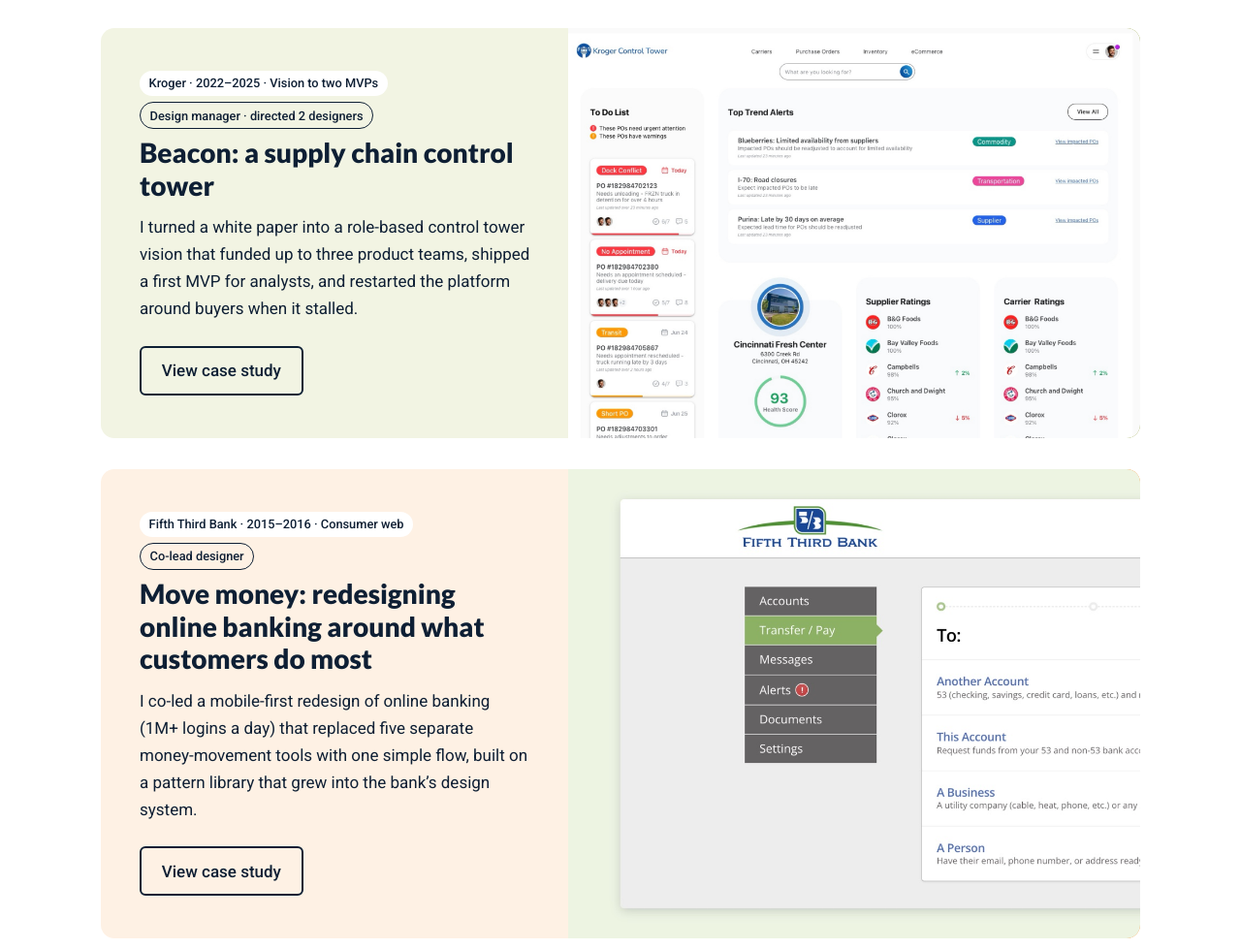
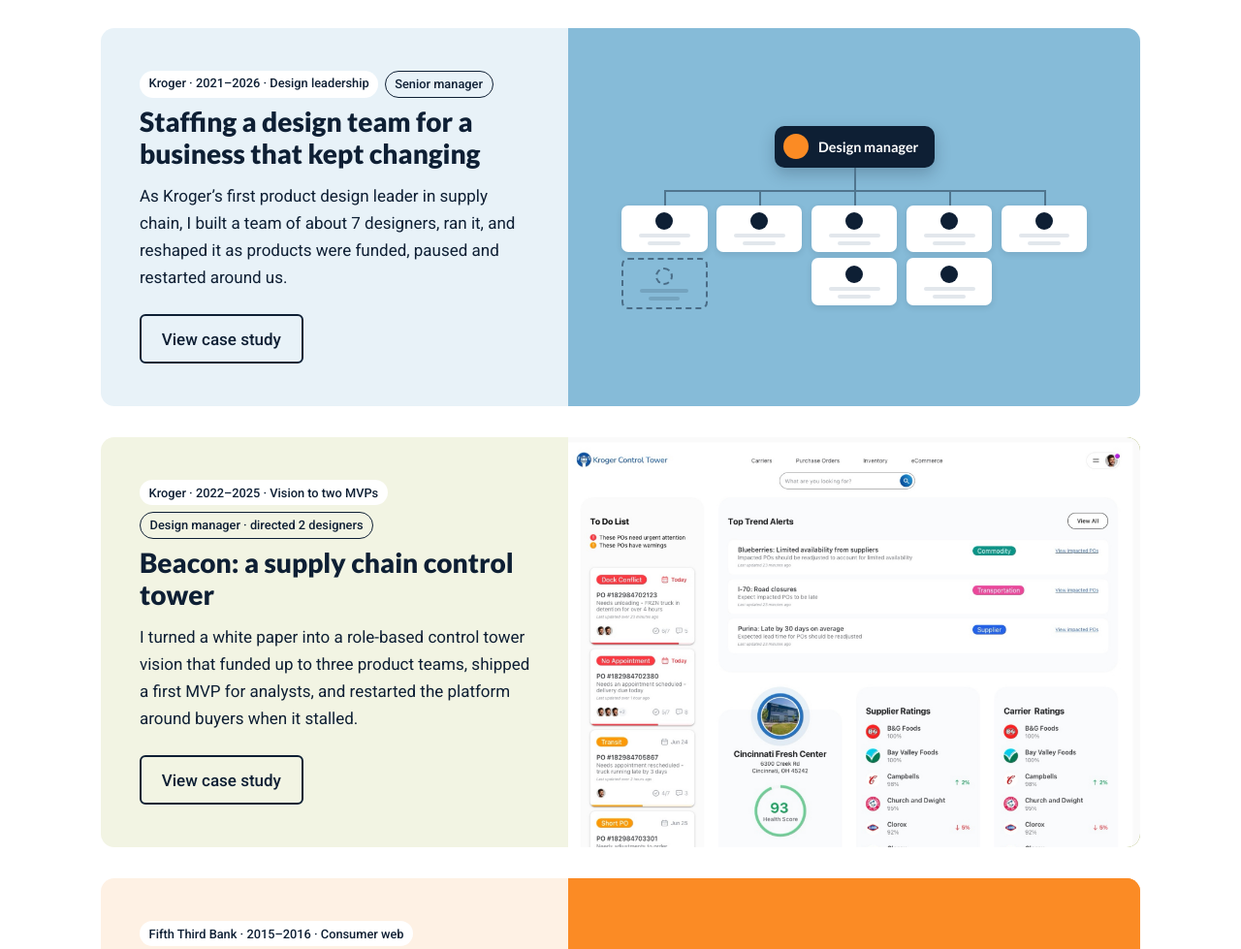
Before and after one commit to chris-kluesener/chris-kluesener.github.io, a plain HTML site: page index.html in a window 1280 px wide. Shown: the part 1283-2262 px from the top of the page at 97% size. Drawn offline with Linux system fonts and the light colour scheme.

Commit message:
Reorder case studies, add org chart and orange Fifth Third card
Co-Authored-By: Claude Opus 5.5 <noreply@anthropic.com>

```diff
--- a/index.html
+++ b/index.html
@@ -48,6 +48,17 @@
                 <div class="card-media"><img src="images/ngpos/store-queue.jpg" alt="Store Queue screen showing rollout status for stores across divisions"></div>
             </a>
           </li>
+          <li class="card tone-sky">
+            <a class="card-link" href="work/design-team.html">
+                <div class="card-text">
+                  <p class="card-tags"><span class="tag">Kroger · 2021–2026 · Design leadership</span> <span class="tag role">Senior manager</span></p>
+                  <h3>Staffing a design team for a business that kept changing</h3>
+                  <p>As Kroger’s first product design leader in supply chain, I built a team of about 7 designers, ran it, and reshaped it as products were funded, paused and restarted around us.</p>
+                  <span class="btn">View case study</span>
+                </div>
+                <div class="card-media orgchart" role="img" aria-label="Org chart: a design manager leading about seven product designers, plus one open role, grouped across five supply chain domains."><div class="oc-lead"><div class="oc-person oc-me"><i></i><span>Design manager</span></div></div><div class="oc-team"><div class="oc-group"><div class="oc-people"><div class="oc-person"><i></i><b></b><b></b></div><div class="oc-person oc-open"><i></i><b></b><b></b></div></div></div><div class="oc-group"><div class="oc-people"><div class="oc-person"><i></i><b></b><b></b></div></div></div><div class="oc-group"><div class="oc-people"><div class="oc-person"><i></i><b></b><b></b></div><div class="oc-person"><i></i><b></b><b></b></div></div></div><div class="oc-group"><div class="oc-people"><div class="oc-person"><i></i><b></b><b></b></div><div class="oc-person"><i></i><b></b><b></b></div></div></div><div class="oc-group"><div class="oc-people"><div class="oc-person"><i></i><b></b><b></b></div></div></div></div></div>
+            </a>
+          </li>
           <li class="card tone-olive">
             <a class="card-link" href="work/beacon.html">
                 <div class="card-text">
@@ -67,18 +78,7 @@
                   <p>I co-led a mobile-first redesign of online banking (1M+ logins a day) that replaced five separate money-movement tools with one simple flow, built on a pattern library that grew into the bank’s design system.</p>
                   <span class="btn">View case study</span>
                 </div>
-                <div class="card-media"><img src="images/fifththird/hero.jpg" alt="Fifth Third Move Money flow on desktop and phone, asking where the money is going"></div>
-            </a>
-          </li>
-          <li class="card tone-sky">
-            <a class="card-link" href="work/design-team.html">
-                <div class="card-text">
-                  <p class="card-tags"><span class="tag">Kroger · 2021–2026 · Design leadership</span> <span class="tag role">Senior manager</span></p>
-                  <h3>Staffing a design team for a business that kept changing</h3>
-                  <p>As Kroger’s first product design leader in supply chain, I built a team of about 7 designers, ran it, and reshaped it as products were funded, paused and restarted around us.</p>
-                  <span class="btn">View case study</span>
-                </div>
-                <div class="card-media card-figure" aria-hidden="true"><span>~7</span><small>designers across 5+ supply chain domains</small></div>
+                <div class="card-media"><img style="object-position: left center" src="images/fifththird/card.jpg" alt="Fifth Third Move Money flow on desktop and phone, asking where the money is going"></div>
             </a>
           </li>
           <li class="card tone-olive soon">
--- a/styles.css
+++ b/styles.css
@@ -337,3 +337,33 @@ a.card-link:focus-visible { outline: 3px solid var(--orange); outline-offset: 4p
 @media (max-width: 860px) { .seat-grid { grid-template-columns: 1fr 1fr; } .maturity li { grid-template-columns: 1fr; gap: 0.3rem; } }
 @media (max-width: 520px) { .seat-grid { grid-template-columns: 1fr; } }
 .reshape .pipeline li:last-child { font-weight: 400; }
+
+/* Org chart card (home page) */
+.orgchart { display: flex; flex-direction: column; justify-content: center; align-items: center; padding: 2rem 1.5rem; color: var(--prussian); }
+.oc-lead { position: relative; padding-bottom: 1.4rem; }
+.oc-lead::after { content: ""; position: absolute; left: 50%; bottom: 0; height: 1.4rem; border-left: 2px solid rgba(14,31,52,.45); }
+.oc-me { display: flex; align-items: center; gap: .6rem; background: var(--prussian); color: #fff; padding: .55rem 1rem .55rem .6rem; border-radius: 10px; box-shadow: 0 6px 16px rgba(14,31,52,.18); }
+.oc-me i { width: 26px; height: 26px; border-radius: 50%; background: var(--orange); flex: none; }
+.oc-me span { font-family: var(--font-heading); font-weight: 700; font-size: .9rem; white-space: nowrap; }
+.oc-team { position: relative; display: grid; grid-template-columns: repeat(5, 1fr); gap: .6rem; width: 100%; max-width: 30rem; padding-top: 1rem; }
+.oc-team::before { content: ""; position: absolute; top: 0; left: 10%; right: 10%; border-top: 2px solid rgba(14,31,52,.45); }
+.oc-group { position: relative; display: flex; flex-direction: column; align-items: center; }
+.oc-group::before { content: ""; position: absolute; top: -1rem; left: 50%; height: 1rem; border-left: 2px solid rgba(14,31,52,.45); }
+.oc-people { display: flex; flex-direction: column; gap: .4rem; width: 100%; }
+.oc-group p { margin: .5rem 0 0; font-size: .68rem; line-height: 1.25; text-align: center; font-weight: 500; }
+.oc-person { background: #fff; border-radius: 7px; padding: .45rem .4rem; display: flex; flex-direction: column; align-items: center; gap: .25rem; box-shadow: 0 2px 6px rgba(14,31,52,.12); }
+.oc-person i { width: 18px; height: 18px; border-radius: 50%; background: var(--prussian); }
+.oc-person b { display: block; height: 4px; width: 70%; border-radius: 4px; background: var(--line); }
+.oc-person b + b { width: 45%; }
+.oc-open { background: transparent; border: 2px dashed rgba(14,31,52,.5); box-shadow: none; }
+.oc-open i { background: transparent; border: 2px dashed rgba(14,31,52,.5); }
+.oc-open b { background: rgba(14,31,52,.15); }
+.oc-legend { margin: 1.25rem 0 0; font-size: .75rem; display: flex; align-items: center; gap: .4rem; }
+.oc-key { display: inline-block; width: 12px; height: 12px; border-radius: 3px; background: #fff; box-shadow: 0 1px 3px rgba(14,31,52,.2); }
+.oc-key-open { margin-left: .8rem; background: transparent; border: 2px dashed rgba(14,31,52,.5); box-shadow: none; }
+@media (max-width: 860px) { .orgchart { aspect-ratio: auto; padding: 1.5rem 1rem; } .oc-group p { font-size: .6rem; } }
+.oc-person.oc-me { flex-direction: row; background: var(--prussian); color: #fff; padding: .55rem 1rem .55rem .6rem; border-radius: 10px; gap: .6rem; box-shadow: 0 6px 16px rgba(14,31,52,.25); }
+.oc-person.oc-me i { width: 26px; height: 26px; background: var(--orange); }
+.oc-team::before { left: calc((100% - 2.4rem) / 10 - 1px); right: calc((100% - 2.4rem) / 10 - 1px); }
+.oc-team::before { left: calc((100% - 2.4rem) / 10); right: calc((100% - 2.4rem) / 10 - 2px); border-top-color: #50758e; }
+.oc-lead::after, .oc-group::before { border-left-color: #50758e; }
```
Also changed, not shown: images/fifththird/card.jpg (added).
